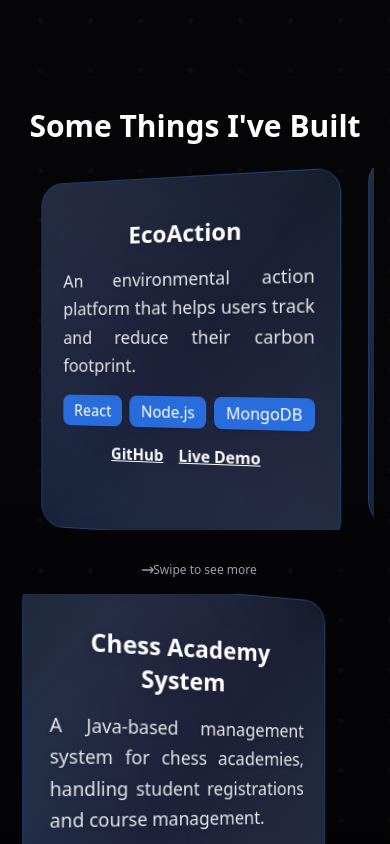
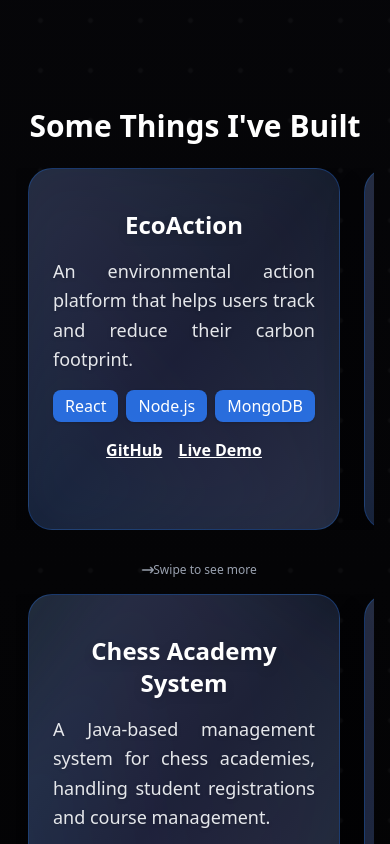
Before and after one commit to Anuja-jayasinghe/My-Portfolio, a Next.js app: page / in a window 390 px wide. Shown: the part 1620-2464 px from the top of the page. Built offline with nearby package versions, Linux system fonts and the light colour scheme.

Commit message:
mobile view update

```diff
--- a/src/app/components/ProjectsSection.jsx
+++ b/src/app/components/ProjectsSection.jsx
@@ -69,14 +69,6 @@ const MobileProjectsCarousel = ({ projects, activeIndex }) => {
   const [cardWidth, setCardWidth] = React.useState(320);
   const cardHeight = 'auto';
 
-  const randomTransforms = React.useRef(
-    projects.map(() => ({
-      rotate: Math.random() * 40 - 20,
-      scale: 0.92 + Math.random() * 0.16,
-      y: Math.random() * 20 - 10,
-    }))
-  );
-
   React.useEffect(() => {
     if (typeof window !== 'undefined') {
       setCardWidth(0.8 * window.innerWidth);
@@ -109,7 +101,6 @@ const MobileProjectsCarousel = ({ projects, activeIndex }) => {
         >
           {projects.map((project, idx) => {
             const isActive = idx === activeIndex;
-            const { rotate, scale, y } = randomTransforms.current[idx];
             return (
               <motion.div
                 key={idx}
@@ -118,7 +109,7 @@ const MobileProjectsCarousel = ({ projects, activeIndex }) => {
                   minWidth: cardWidth,
                   maxWidth: cardWidth,
                   height: cardHeight,
-                  transform: `perspective(800px) rotateY(${rotate}deg) scale(${scale}) translateY(${y}px)`,
+                  transform: 'none',
                   zIndex: isActive ? 2 : 1,
                   transition: 'transform 0.3s',
                   willChange: 'transform',
```
